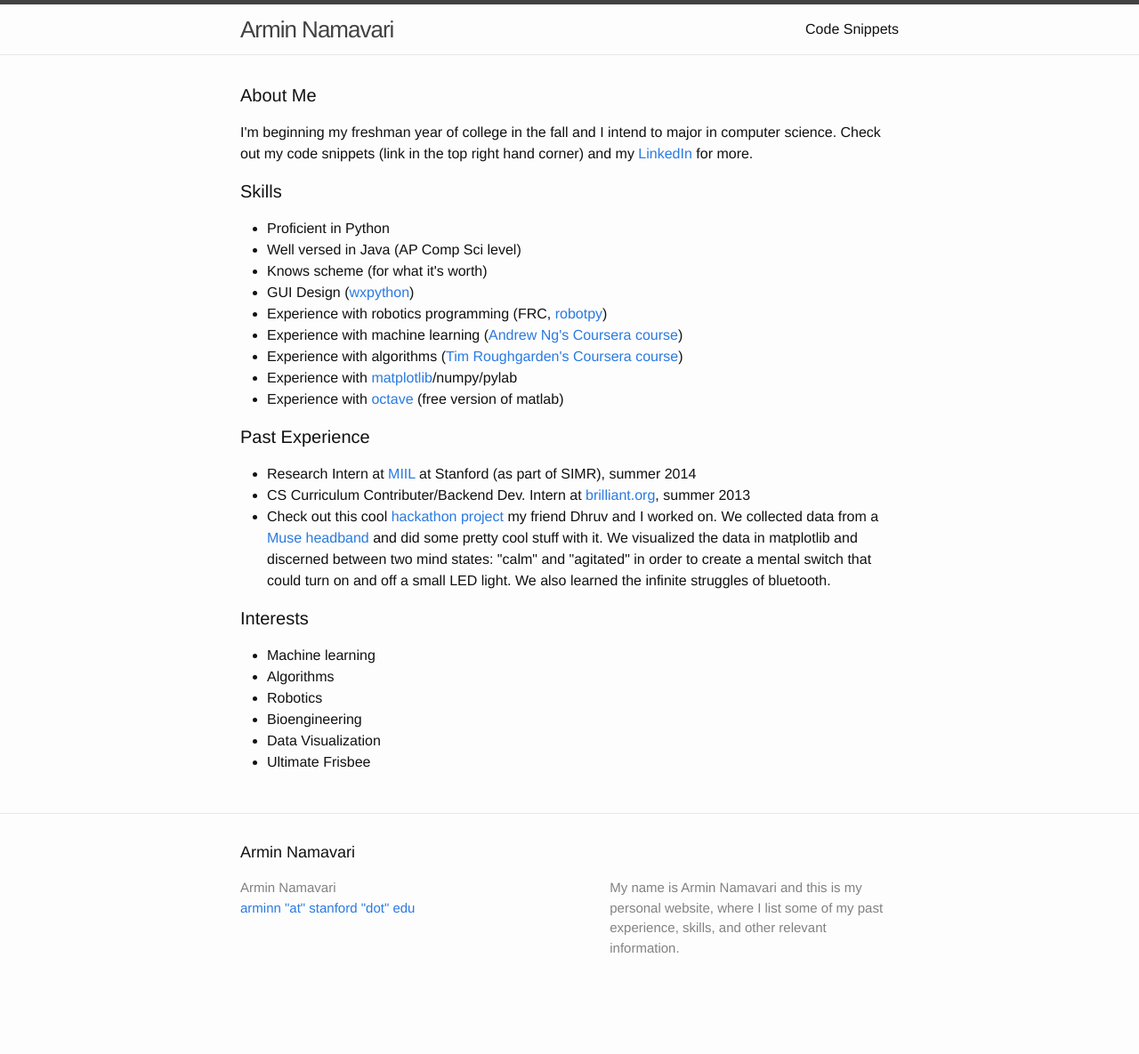
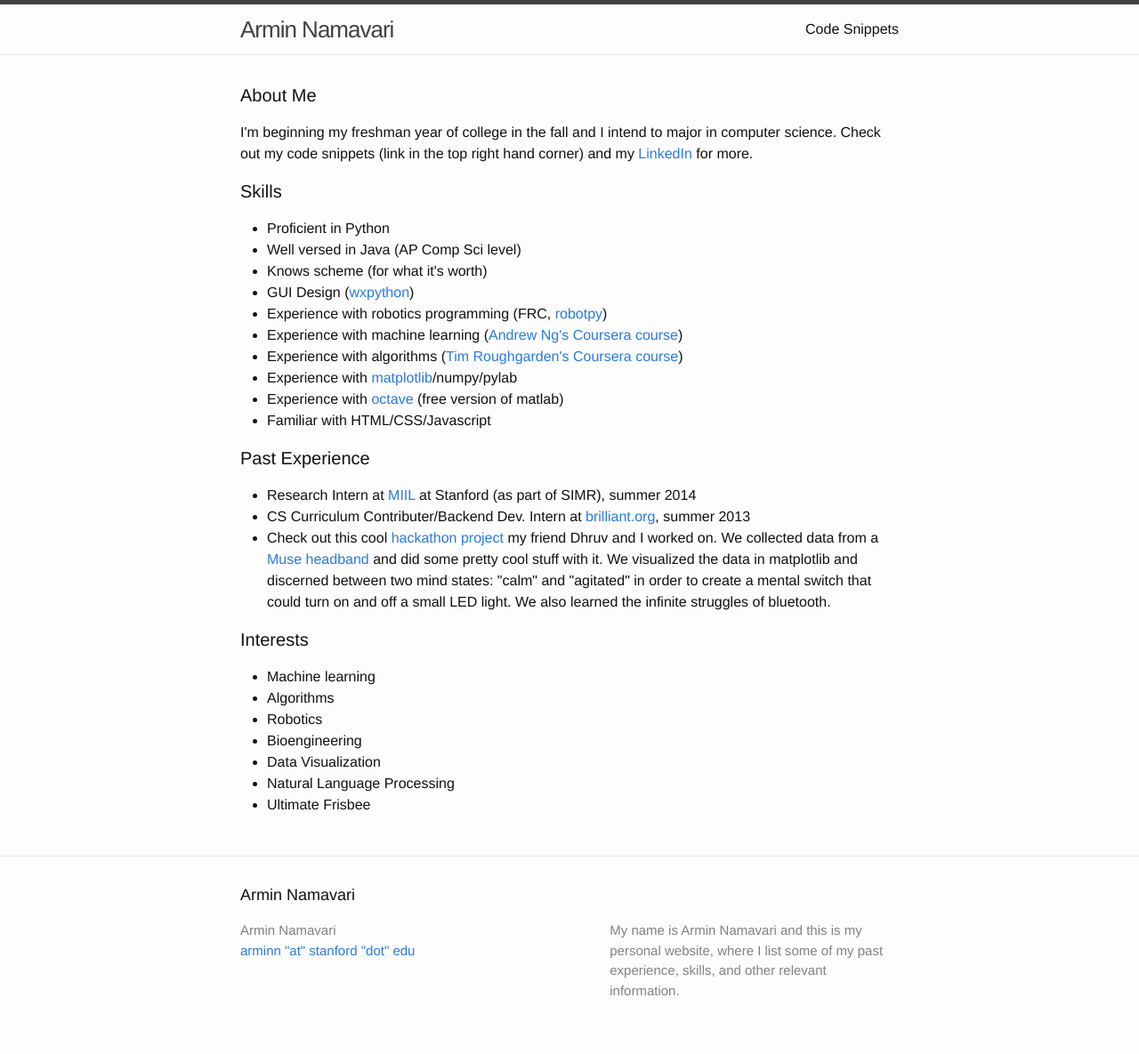
Before and after one commit to ajnam12/ajnam12.github.io, a Jekyll site: the page built from index.html, in a window 1280 px wide. Shown: the whole page at 89% size. Built offline with Jekyll 4.4.1, drawn with Linux system fonts in a browser that asks for light colours; before the commit the page ends 1137 px from its top, so only the background shows below that.

Commit message:
Added stuff

```diff
--- a/index.html
+++ b/index.html
@@ -38,6 +38,7 @@ layout: default
     <li> Experience with algorithms (<a href ="https://www.coursera.org/course/algo2">Tim Roughgarden's Coursera course</a>) </li>
     <li> Experience with <a href ="http://matplotlib.org/">matplotlib</a>/numpy/pylab </li>
     <li> Experience with <a href ="http://www.gnu.org/software/octave/">octave</a> (free version of matlab) </li>
+    <li> Familiar with HTML/CSS/Javascript </li>
   </ul>
 
   <h1 class="page-heading"> Past Experience </h1>
@@ -55,6 +56,7 @@ layout: default
     <li> Robotics </li>
     <li> Bioengineering </li>
     <li> Data Visualization </li>
+    <li> Natural Language Processing </Li>
     <li> Ultimate Frisbee </li>
   </ul>
 </div>
```
